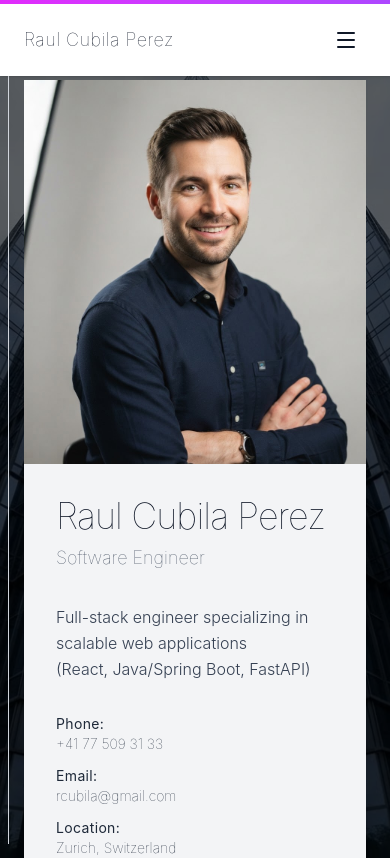
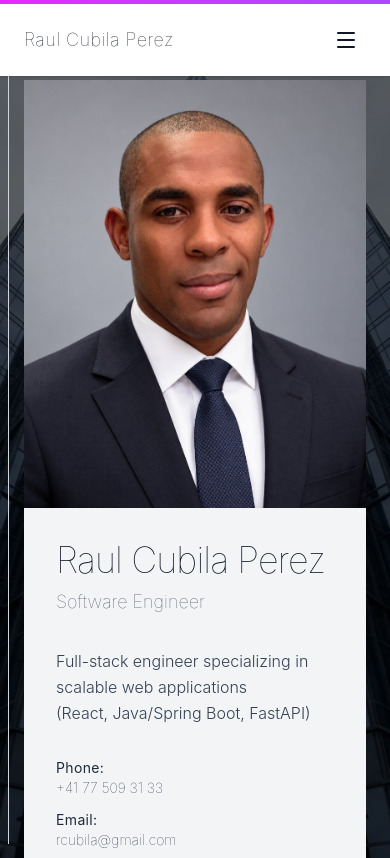
Before and after one commit to rcubila/raulcubilaperez.com, a Next.js app: page / in a window 390 px wide. Shown: the top 858 px of the page. Built offline with nearby package versions, Linux system fonts and the light colour scheme.

Commit message:
Use the new headshot and scale the header portrait down.
Co-authored-by: Cursor <cursoragent@cursor.com>

```diff
--- a/components/Hero.tsx
+++ b/components/Hero.tsx
@@ -21,14 +21,15 @@ export default function Hero() {
 
       {/* Content */}
       <div className="relative z-10 max-w-6xl mx-auto px-6 lg:px-8">
-        <div className="grid md:grid-cols-2 gap-0 items-stretch">
+        <div className="grid md:grid-cols-[300px_1fr] gap-0 items-stretch">
           {/* Left side - Profile Image */}
-          <div className="relative h-96 md:h-auto">
+          <div className="relative aspect-[4/5] md:aspect-auto">
             <Image
-              src="/images/profile.png"
+              src="/images/profile.jpg"
               alt="Raul Cubila Perez"
               fill
-              className="object-cover"
+              className="object-cover object-[center_22%]"
+              priority
             />
           </div>
 
@@ -67,7 +68,7 @@ export default function Hero() {
         </div>
 
         {/* Social Media Bar */}
-        <div className="bg-gray-900 grid md:grid-cols-2 gap-0">
+        <div className="bg-gray-900 grid md:grid-cols-[300px_1fr] gap-0">
           <div></div>
           <div className="px-8 lg:px-12 py-6 flex gap-6 bg-gray-900">
             {socialLinks.map((link) => {
```
Also changed, not shown: public/images/profile.jpg (added), public/images/profile.png (deleted).
